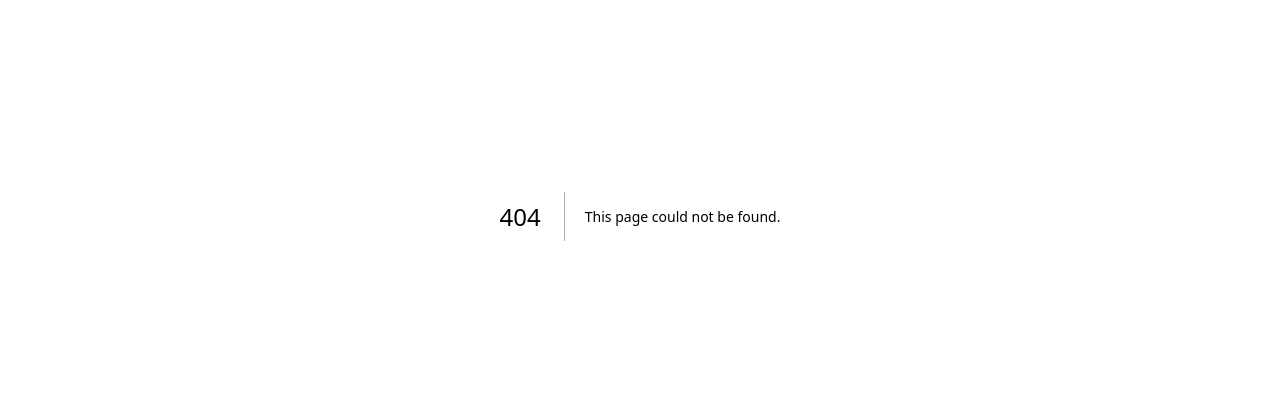
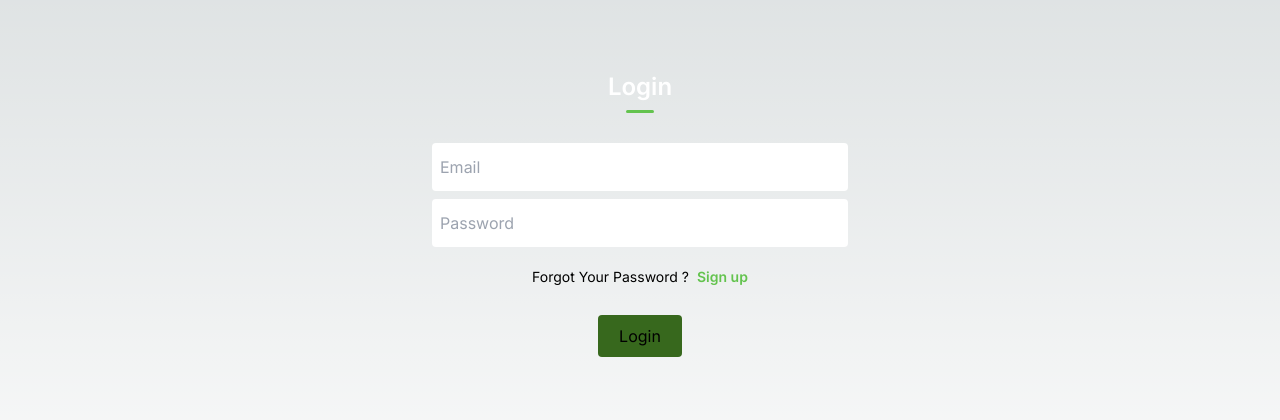
Before and after one commit to Sufyan-Siddiqui098/Notebook--Nextjs14, a Next.js app: page /login in a window 1280 px wide. Before the commit this address had no page. Shown: the part 184-604 px from the top of the page. Built offline with nearby package versions, Linux system fonts and the light colour scheme.

Commit message:
Login page created

```diff
--- /dev/null
+++ b/app/login/layout.js
@@ -0,0 +1,15 @@
+import React from 'react'
+import Login from "./page"
+
+export const metadata = {
+    title: "Notebook | Login",
+    description: "Cloud notebook - save your notes on the cloud",
+  };
+
+const layout = () => {
+  return (
+    <Login />
+  )
+}
+
+export default layout
--- /dev/null
+++ b/app/login/page.js
@@ -0,0 +1,49 @@
+'use client'
+import Link from 'next/link'
+import React, { useState } from 'react'
+
+
+
+const LoginPage = () => {
+    const [credentials, setCredentials] = useState({
+        email: "",
+        password: ""
+    })
+    return(
+    <div className='flex min-h-screen flex-col items-center justify-center py-24 px-3'>
+
+        <form className='flex flex-col justify-center items-center gap-2 py-4 w-full max-w-md'>
+            <h2 className='relative text-white text-2xl font-semibold my-2 mb-8 before:content-[""] before:w-7 before:h-[2.6px] before:bg-[#63c34e] before:absolute before:top-[110%] before:left-0 before:right-0 before:mx-auto before:my-1 before:rounded'>Login</h2>
+
+            <div className='flex flex-col gap-2 w-full px-2 text-black sm:px-4 '>
+            <input
+                onChange={(e)=>setCredentials({...credentials, "email":e.target.value})}
+                value={credentials.email}
+                className='rounded w-full py-[12px] px-2 text-base'
+                type="email"
+                required
+                placeholder='Email'
+            />
+            <input
+                onChange={(e)=>setCredentials({...credentials, "password":e.target.value})}
+                value={credentials.password}
+                className='rounded w-full py-[12px] px-2 text-base'
+                type="password"
+                required
+                placeholder='Password'
+            />
+            </div>
+
+            <div className='flex flex-col sm:flex-row items-center justify-center text-sm gap-[2px] sm:gap-1 mt-3 px-2'>
+                <Link className='hover:underline mr-1' href="/forgot-password">Forgot Your Password ?</Link>
+                <Link className=' font-semibold text-[#63c34e]' href="/register">Sign up</Link>
+            </div>
+            <button className='border border-transparent my-3 mt-5 p-[8px_20px] rounded bg-[#37681d] hover:bg-transparent hover:border-white focus:bg-transparent focus:border-white transition' >Login</button>
+        </form>
+
+
+    </div>
+)
+}
+
+export default LoginPage
```
